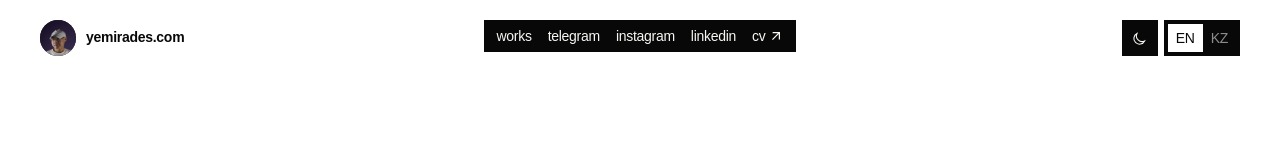
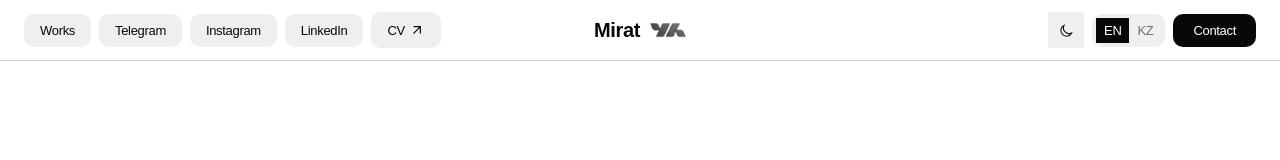
Before and after one commit to yemirades/site, a Next.js app: page / in a window 1280 px wide. Shown: the top 160 px of the page. Built offline with nearby package versions, Linux system fonts and the light colour scheme; a web font is replaced by a local one.

Commit message:
Redesign portfolio navigation

```diff
--- a/src/components/Nav.tsx
+++ b/src/components/Nav.tsx
@@ -33,29 +33,11 @@ export function Nav() {
   }, []);
 
   return (
-    <header className="pointer-events-none fixed inset-x-0 top-0 z-50 px-4 pt-4 sm:px-8 sm:pt-5 lg:px-10">
-      <div className="mx-auto grid max-w-[1200px] grid-cols-[1fr_auto] items-start gap-2 sm:grid-cols-[140px_auto_140px] lg:max-w-none">
-        <a
-          href="#top"
-          aria-label="Yemirades — home"
-          className="pointer-events-auto flex w-fit items-center gap-[10px] text-[14px] font-semibold leading-[1.25] tracking-[-0.02em]"
-        >
-          <span className="relative block size-9 overflow-hidden rounded-full bg-[#21142f]">
-            <Image
-              src={`${basePath}/portrait-figma.jpg`}
-              alt=""
-              fill
-              priority
-              sizes="36px"
-              className="object-cover object-top"
-            />
-          </span>
-          <span className="hidden sm:inline">yemirades.com</span>
-        </a>
-
+    <header className="pointer-events-none fixed inset-x-0 top-0 z-50 border-b border-[var(--line)] bg-[var(--page)] px-4 py-3 transition-colors duration-300 sm:px-6">
+      <div className="mx-auto grid grid-cols-[1fr_auto] items-center gap-3 lg:grid-cols-[1fr_auto_1fr]">
         <nav
           aria-label="Primary navigation"
-          className="soft-radius pointer-events-auto hidden items-center justify-self-center bg-[var(--pill)] p-1 text-[14px] font-medium leading-[1.15] tracking-[-0.02em] text-[var(--pill-ink)] sm:flex"
+          className="pointer-events-auto hidden items-center justify-self-start gap-2 text-[13px] font-medium leading-none lg:col-start-1 lg:row-start-1 lg:flex"
         >
           {links.map((link) => (
             <a
@@ -63,15 +45,33 @@ export function Nav() {
               href={link.href}
               target={link.external ? "_blank" : undefined}
               rel={link.external ? "noopener noreferrer" : undefined}
-              className="inline-flex items-center gap-0.5 whitespace-nowrap px-2 py-1 transition-opacity hover:opacity-55"
+              className="inline-flex items-center gap-1 whitespace-nowrap rounded-[10px] bg-[var(--soft)] px-4 py-2.5 text-[var(--ink)] transition-[background-color,color,transform] hover:-translate-y-px"
             >
-              {link.label.toLowerCase()}
+              {link.label}
               {link.arrow ? <ArrowIcon /> : null}
             </a>
           ))}
         </nav>
 
-        <div className="pointer-events-auto flex justify-self-end gap-1.5">
+        <a
+          href="#top"
+          aria-label="Mirat — home"
+          className="pointer-events-auto col-start-1 row-start-1 flex w-fit items-center gap-2.5 text-[18px] font-semibold leading-none text-[var(--ink)] lg:col-start-2 lg:justify-self-center lg:text-[20px]"
+        >
+          <span>Mirat</span>
+          <Image
+            src={`${basePath}/hero-logo.gif`}
+            alt=""
+            width={100}
+            height={100}
+            unoptimized
+            priority
+            loading="eager"
+            className="theme-sensitive-mark size-8 object-contain sm:size-9"
+          />
+        </a>
+
+        <div className="pointer-events-auto col-start-2 row-start-1 flex items-center justify-self-end gap-2 lg:col-start-3">
           <button
             type="button"
             onClick={toggleTheme}
@@ -81,7 +81,7 @@ export function Nav() {
                 : "Switch to light mode"
             }
             aria-pressed={theme === "dark"}
-            className="flex size-9 items-center justify-center bg-[var(--pill)] text-[var(--pill-ink)] transition-colors"
+            className="flex size-9 items-center justify-center rounded-[10px] bg-[var(--soft)] text-[var(--ink)] transition-colors"
           >
             {theme === "light" ? (
               <svg
@@ -109,7 +109,7 @@ export function Nav() {
             )}
           </button>
 
-          <div className="soft-radius flex bg-[var(--pill)] p-1 text-[14px] font-medium leading-[1.15] tracking-[-0.02em] text-[var(--pill-ink)]">
+          <div className="flex rounded-[10px] bg-[var(--soft)] p-1 text-[13px] font-medium leading-none text-[var(--ink)]">
             {([
               { value: "en", label: "EN" },
               { value: "kk", label: "KZ" },
@@ -118,9 +118,9 @@ export function Nav() {
                 key={language.value}
                 onClick={() => setLang(language.value)}
                 aria-pressed={lang === language.value}
-                className={`language-option px-2 py-1 transition-colors ${
+                className={`rounded-[7px] px-2 py-1.5 transition-colors ${
                   lang === language.value
-                    ? "bg-[var(--page)] text-[var(--ink)]"
+                    ? "bg-[var(--ink)] text-[var(--page)]"
                     : "opacity-55 hover:opacity-100"
                 }`}
               >
@@ -129,13 +129,20 @@ export function Nav() {
             ))}
           </div>
 
+          <a
+            href="#contacts"
+            className="hidden whitespace-nowrap rounded-[10px] bg-[var(--ink)] px-5 py-2.5 text-[13px] font-medium leading-none text-[var(--page)] lg:inline-flex"
+          >
+            {lang === "en" ? "Contact" : "Байланыс"}
+          </a>
+
           <button
             type="button"
             onClick={() => setMenuOpen((open) => !open)}
             aria-expanded={menuOpen}
             aria-controls="mobile-menu"
             aria-label={menuOpen ? "Close menu" : "Open menu"}
-            className="relative flex size-9 items-center justify-center bg-[var(--pill)] text-[var(--pill-ink)] sm:hidden"
+            className="relative flex size-9 items-center justify-center rounded-[10px] bg-[var(--soft)] text-[var(--ink)] lg:hidden"
           >
             <span
               aria-hidden="true"
@@ -156,7 +163,7 @@ export function Nav() {
       <div
         id="mobile-menu"
         aria-hidden={!menuOpen}
-        className={`soft-radius pointer-events-auto absolute inset-x-4 top-[60px] overflow-hidden bg-[var(--pill)] text-[var(--pill-ink)] shadow-[0_16px_50px_rgba(0,0,0,.22)] transition-[opacity,transform,visibility] duration-300 sm:hidden ${
+        className={`pointer-events-auto absolute inset-x-4 top-[68px] overflow-hidden rounded-[12px] border border-[var(--line)] bg-[var(--page)] text-[var(--ink)] shadow-[0_16px_50px_rgba(0,0,0,.16)] transition-[opacity,transform,visibility] duration-300 lg:hidden ${
           menuOpen
             ? "visible translate-y-0 opacity-100"
             : "invisible -translate-y-2 opacity-0"
@@ -171,7 +178,7 @@ export function Nav() {
               rel={link.external ? "noopener noreferrer" : undefined}
               tabIndex={menuOpen ? 0 : -1}
               onClick={() => setMenuOpen(false)}
-              className="flex items-center justify-between border-b border-current/20 py-3 text-[12px] last:border-b-0"
+              className="flex items-center justify-between border-b border-current/15 py-3 text-[13px] last:border-b-0"
             >
               <span className="inline-flex items-center gap-1">
                 {link.label}
```
